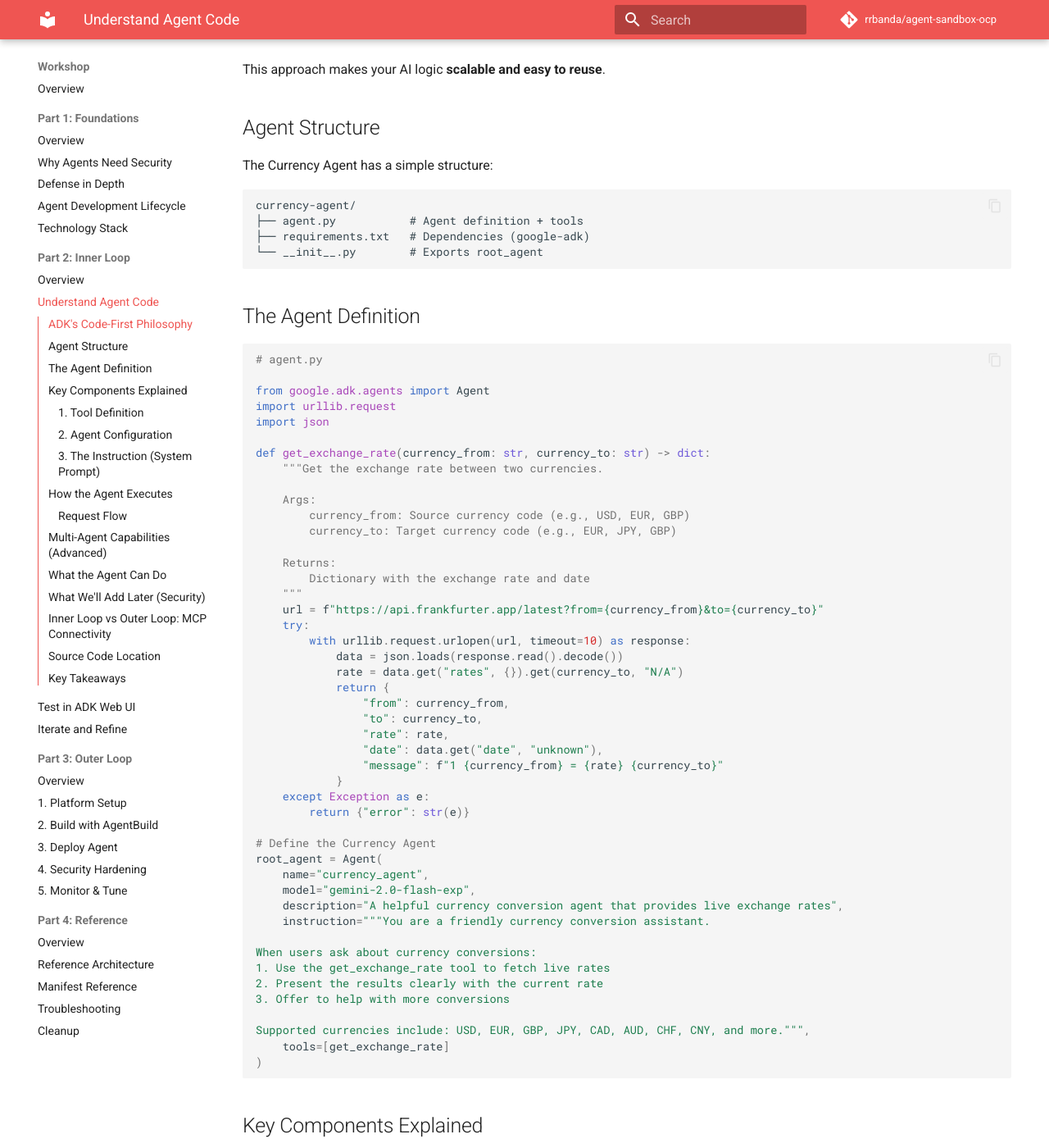
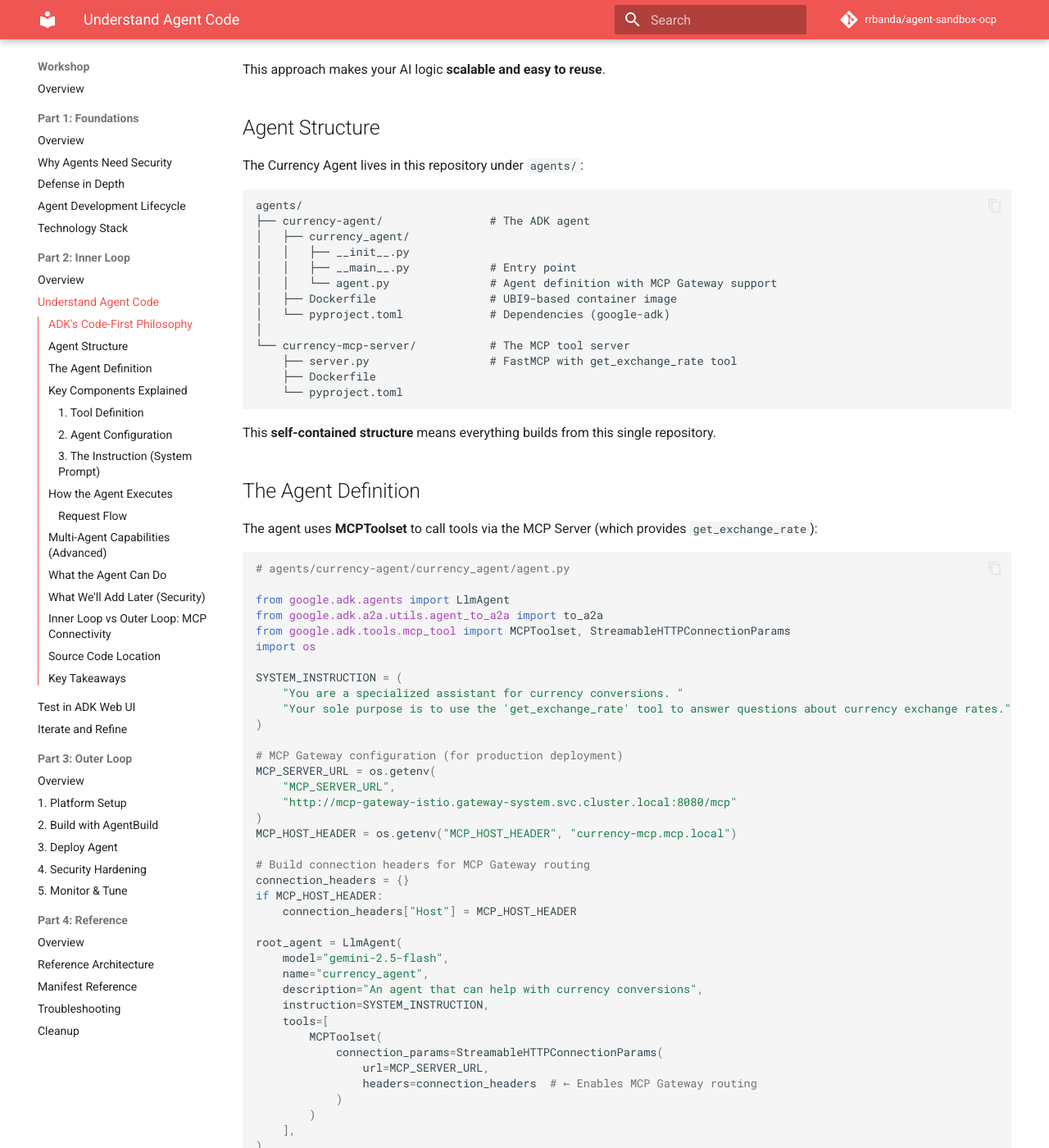
Before and after one commit to rrbanda/agent-sandbox-ocp, an MkDocs documentation site: the page built from docs/workshop/02-inner-loop/01-understand-agent-code.md, in a window 1280 px wide and 1400 px high, scrolled down 615 px. Shown: the whole window at 82% size. Built offline with MkDocs 1.6.1 and Material for MkDocs 9.7.7, drawn with Linux system fonts in a browser that asks for light colours; comment, search, counter and statistics services are not loaded; some of the changed text lies outside the part shown.

Commit message:
Added updates for deploy using mcp gateway

````diff
--- a/docs/workshop/02-inner-loop/01-understand-agent-code.md
+++ b/docs/workshop/02-inner-loop/01-understand-agent-code.md
@@ -19,64 +19,97 @@
 
 ## Agent Structure
 
-The Currency Agent has a simple structure:
+The Currency Agent lives in this repository under `agents/`:
 
 ```
-currency-agent/
-├── agent.py           # Agent definition + tools
-├── requirements.txt   # Dependencies (google-adk)
-└── __init__.py        # Exports root_agent
+agents/
+├── currency-agent/                # The ADK agent
+│   ├── currency_agent/
+│   │   ├── __init__.py
+│   │   ├── __main__.py            # Entry point
+│   │   └── agent.py               # Agent definition with MCP Gateway support
+│   ├── Dockerfile                 # UBI9-based container image
+│   └── pyproject.toml             # Dependencies (google-adk)
+│
+└── currency-mcp-server/           # The MCP tool server
+    ├── server.py                  # FastMCP with get_exchange_rate tool
+    ├── Dockerfile
+    └── pyproject.toml
 ```
+
+This **self-contained structure** means everything builds from this single repository.
 
 ## The Agent Definition
 
+The agent uses **MCPToolset** to call tools via the MCP Server (which provides `get_exchange_rate`):
+
 ```python
-# agent.py
+# agents/currency-agent/currency_agent/agent.py
 
-from google.adk.agents import Agent
-import urllib.request
-import json
+from google.adk.agents import LlmAgent
+from google.adk.a2a.utils.agent_to_a2a import to_a2a
+from google.adk.tools.mcp_tool import MCPToolset, StreamableHTTPConnectionParams
+import os
 
-def get_exchange_rate(currency_from: str, currency_to: str) -> dict:
-    """Get the exchange rate between two currencies.
+SYSTEM_INSTRUCTION = (
+    "You are a specialized assistant for currency conversions. "
+    "Your sole purpose is to use the 'get_exchange_rate' tool to answer questions about currency exchange rates."
+)
 
-    Args:
-        currency_from: Source currency code (e.g., USD, EUR, GBP)
-        currency_to: Target currency code (e.g., EUR, JPY, GBP)
+# MCP Gateway configuration (for production deployment)
+MCP_SERVER_URL = os.getenv(
+    "MCP_SERVER_URL",
+    "http://mcp-gateway-istio.gateway-system.svc.cluster.local:8080/mcp"
+)
+MCP_HOST_HEADER = os.getenv("MCP_HOST_HEADER", "currency-mcp.mcp.local")
 
-    Returns:
-        Dictionary with the exchange rate and date
-    """
-    url = f"https://api.frankfurter.app/latest?from={currency_from}&to={currency_to}"
-    try:
-        with urllib.request.urlopen(url, timeout=10) as response:
-            data = json.loads(response.read().decode())
-            rate = data.get("rates", {}).get(currency_to, "N/A")
-            return {
-                "from": currency_from,
-                "to": currency_to,
-                "rate": rate,
-                "date": data.get("date", "unknown"),
-                "message": f"1 {currency_from} = {rate} {currency_to}"
-            }
-    except Exception as e:
-        return {"error": str(e)}
+# Build connection headers for MCP Gateway routing
+connection_headers = {}
+if MCP_HOST_HEADER:
+    connection_headers["Host"] = MCP_HOST_HEADER
 
-# Define the Currency Agent
-root_agent = Agent(
+root_agent = LlmAgent(
+    model="gemini-2.5-flash",
     name="currency_agent",
-    model="gemini-2.0-flash-exp",
-    description="A helpful currency conversion agent that provides live exchange rates",
-    instruction="""You are a friendly currency conversion assistant.
+    description="An agent that can help with currency conversions",
+    instruction=SYSTEM_INSTRUCTION,
+    tools=[
+        MCPToolset(
+            connection_params=StreamableHTTPConnectionParams(
+                url=MCP_SERVER_URL,
+                headers=connection_headers  # ← Enables MCP Gateway routing
+            )
+        )
+    ],
+)
 
-When users ask about currency conversions:
-1. Use the get_exchange_rate tool to fetch live rates
-2. Present the results clearly with the current rate
-3. Offer to help with more conversions
+# Make the agent A2A-compatible
+a2a_app = to_a2a(root_agent, port=10000)
+```
 
-Supported currencies include: USD, EUR, GBP, JPY, CAD, AUD, CHF, CNY, and more.""",
-    tools=[get_exchange_rate]
-)
+The actual currency exchange logic is in the **MCP Server** (`agents/currency-mcp-server/server.py`):
+
+```python
+# agents/currency-mcp-server/server.py
+
+from fastmcp import FastMCP
+import httpx
+
+mcp = FastMCP("Currency MCP Server 💵")
+
+@mcp.tool()
+def get_exchange_rate(
+    currency_from: str = "USD",
+    currency_to: str = "EUR",
+    currency_date: str = "latest",
+):
+    """Get current exchange rate from Frankfurter API."""
+    response = httpx.get(
+        f"https://api.frankfurter.app/{currency_date}",
+        params={"from": currency_from, "to": currency_to},
+    )
+    response.raise_for_status()
+    return response.json()
 ```
 
 ## Key Components Explained
@@ -240,46 +273,41 @@
 
 ## Inner Loop vs Outer Loop: MCP Connectivity
 
-In the **inner loop** (local testing), the agent tool is a simple Python function that calls the API directly. In the **outer loop** (production), tools are provided by an MCP Server, routed through the MCP Gateway for policy enforcement.
+The same agent code works in both environments. The difference is which MCP Server it connects to:
 
-| Environment | Tool Source | Policy Enforcement |
-|-------------|-------------|-------------------|
-| **Inner Loop** | Python function in `agent.py` | None (development) |
-| **Outer Loop** | MCP Server via MCP Gateway | OPA via Host header |
+| Environment | MCP_SERVER_URL | Policy Enforcement |
+|-------------|----------------|-------------------|
+| **Inner Loop** | Local MCP Server (`localhost:8080`) | None (development) |
+| **Outer Loop** | MCP Gateway on OpenShift | OPA via Host header |
 
-The production agent uses `MCPToolset` with a `Host` header to route through the gateway:
+The agent code automatically routes through the MCP Gateway when deployed:
 
 ```python
-# Production agent (agents/currency-agent/agent.py)
-from google.adk.tools.mcp_tool import MCPToolset, StreamableHTTPConnectionParams
+# The Host header enables MCP Gateway routing + OPA policy enforcement
+connection_headers = {"Host": MCP_HOST_HEADER}
 
-root_agent = LlmAgent(
-    model="gemini-2.5-flash",
-    name="currency_agent",
-    instruction=SYSTEM_INSTRUCTION,
-    tools=[
-        MCPToolset(
-            connection_params=StreamableHTTPConnectionParams(
-                url=MCP_SERVER_URL,
-                headers={"Host": MCP_HOST_HEADER},  # ← Enables OPA policy!
-            )
-        )
-    ],
+MCPToolset(
+    connection_params=StreamableHTTPConnectionParams(
+        url=MCP_SERVER_URL,           # MCP Gateway URL
+        headers=connection_headers     # Routes to correct backend
+    )
 )
 ```
 
-This is a key difference: the inner loop focuses on **agent behavior**, while the outer loop adds **security enforcement**.
+This architecture means:
+- **Inner loop**: Focus on agent behavior without security complexity
+- **Outer loop**: Same code, but security policies are enforced at the gateway
 
 ## Source Code Location
 
-The reference implementation with MCP Gateway support:
+Everything is in this repository:
 
-- **In this repo**: `agents/currency-agent/`
-- **ConfigMap**: `manifests/currency-kagenti/agent/05a-agent-code-configmap.yaml`
+| Component | Path | Purpose |
+|-----------|------|---------|
+| **Currency Agent** | `agents/currency-agent/` | ADK agent with A2A protocol |
+| **MCP Server** | `agents/currency-mcp-server/` | FastMCP server with `get_exchange_rate` |
 
-In this workshop, the code is:
-- Embedded in a ConfigMap for production deployment
-- Mounted into the agent container to enable Host header routing
+Both are built as container images via **AgentBuild** CRs that point to this repository.
 
 ## Key Takeaways
 
````
Also changed, not shown: docs/workshop/03-outer-loop/03-deploy-agent/index.md (+14 -52 lines), docs/workshop/03-outer-loop/04-security-hardening/index.md (+2 -1 lines), docs/workshop/04-reference/index.md (+10 -5 lines), docs/workshop/04-reference/manifest-reference.md (+32 -53 lines), site/search/search_index.json, site/sitemap.xml, site/workshop/02-inner-loop/01-understand-agent-code/index.html, site/workshop/03-outer-loop/03-deploy-agent/index.html, site/workshop/03-outer-loop/04-security-hardening/index.html, site/workshop/04-reference/index.html, site/workshop/04-reference/manifest-reference/index.html, 1 other file.
